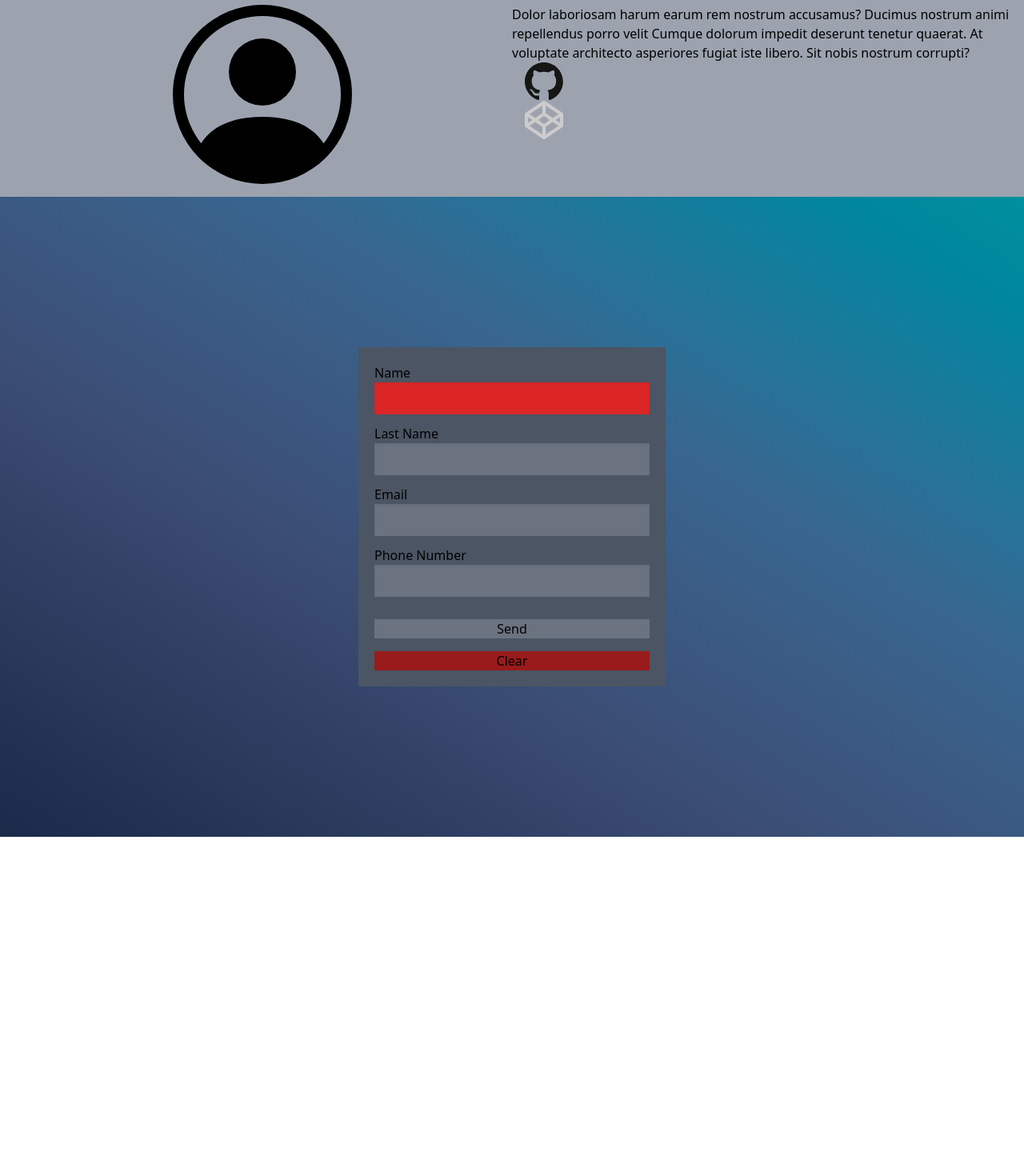
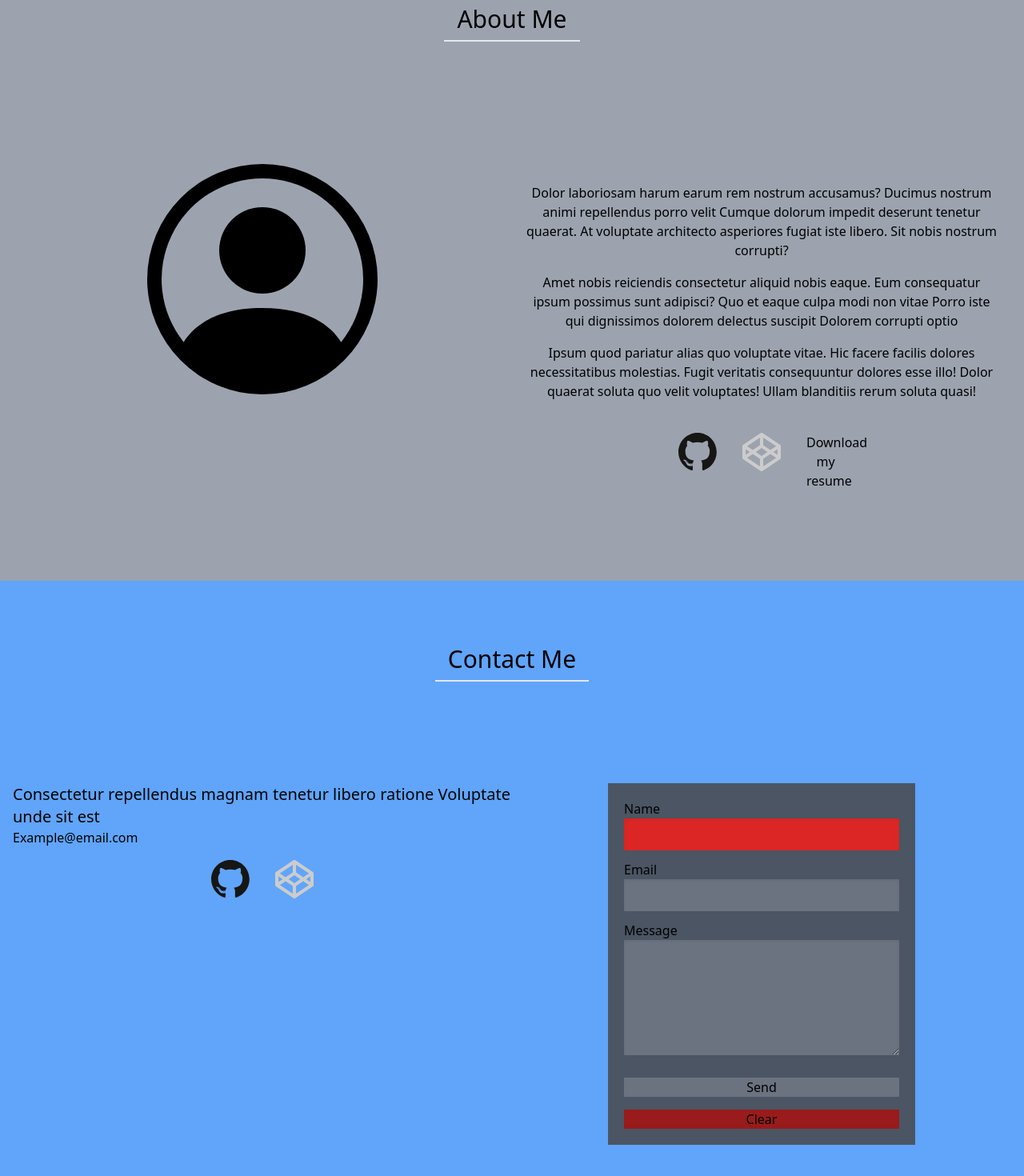
Before and after one commit to Andresser17/andresser17.github.io, a React (Create React App) app: page / in a window 1280 px wide. Shown: the part 1674-3144 px from the top of the page at 80% size. Before the commit the page ends 2720 px from the top, so only its background shows below. Built offline with nearby package versions, Linux system fonts and the light colour scheme.

Commit message:
Modify About section and added Contact Section

```diff
--- a/src/About.js
+++ b/src/About.js
@@ -4,25 +4,36 @@ import codepenIcon from "./codepen-icon.svg";
 
 function About() {
   return (
-    <section className="flex p-4 bg-gray-400">
-      <div className="w-1/2 author-pic">
-        <img src={authorPic} className="block w-56 m-auto" />
+    <section id="about" className="flex flex-wrap items-start h-screen px-4 py-16 bg-gray-400">
+      <div className="flex justify-center w-full p-4 mb-20">
+        <h2 className="px-4 pb-2 text-3xl text-center border-b-2">About Me</h2>
       </div>
-      <div id="author-descrip" className="w-1/2">
-        <div>
-          <p>
+      <div className="w-1/2">
+        <img src={authorPic} className="block m-auto w-72" />
+      </div>
+      <div className="w-1/2 text-center">
+        <div className="p-4">
+          <p className="py-2">
             Dolor laboriosam harum earum rem nostrum accusamus? Ducimus nostrum
             animi repellendus porro velit Cumque dolorum impedit deserunt
             tenetur quaerat. At voluptate architecto asperiores fugiat iste
             libero. Sit nobis nostrum corrupti?
           </p>
+          <p className="py-2">
+            Amet nobis reiciendis consectetur aliquid nobis eaque. Eum consequatur ipsum possimus sunt adipisci? Quo et eaque culpa modi non vitae Porro iste qui dignissimos dolorem delectus suscipit Dolorem corrupti optio
+          </p>
+          <p className="py-2">Ipsum quod pariatur alias quo voluptate vitae. Hic facere facilis dolores necessitatibus molestias. Fugit veritatis consequuntur dolores esse illo! Dolor quaerat soluta quo velit voluptates! Ullam blanditiis rerum soluta quasi!</p>
         </div>
-        <div>
+        <div className="flex justify-center p-4">
           <a href="#32" className="block w-12 h-12 mx-4">
             <img src={githubIcon} className="max-w-full max-h-full" />
           </a>
           <a href="#" className="block w-12 h-12 mx-4">
             <img src={codepenIcon} className="max-w-full max-h-full" />
+          </a>
+
+          <a href="#" className="block w-12 h-12 mx-4">
+            <p>Download my resume</p>
           </a>
         </div>
       </div>
--- a/src/App.js
+++ b/src/App.js
@@ -3,8 +3,7 @@ import "./App.css";
 import Header from "./Header";
 import Work from "./Work";
 import About from "./About";
-// Change Form to Contact
-import Form from "./Form";
+import Contact from "./Contact";
 
 function App() {
   return (
@@ -13,7 +12,7 @@ function App() {
       <main>
         <Work />
         <About />
-        <Form />
+        <Contact />
       </main>
     </div>
   );
--- /dev/null
+++ b/src/Contact.js
@@ -0,0 +1,85 @@
+import { useState /*useEffect*/ } from "react";
+import githubIcon from "./github-icon-1.svg";
+import codepenIcon from "./codepen-icon.svg";
+
+function FormTextarea(props) {
+  const [color, setColor] = useState("bg-gray-500");
+
+  if (props.color !== color && props.color) {
+    setColor(props.color);
+  }
+
+  return <textarea className={`p-2 mb-3 shadow-inner h-36 ${color}`}></textarea>;
+}
+
+function FormInput(props) {
+  const [color, setColor] = useState("bg-gray-500");
+
+  if (props.color !== color && props.color) {
+    setColor(props.color);
+  }
+
+  return <input className={`p-2 mb-3 shadow-inner ${color}`} />;
+}
+
+function FormButton(props) {
+  const [color, setColor] = useState("bg-gray-500");
+
+  if (props.color !== color && props.color) {
+    setColor(props.color);
+  }
+
+  return <button className={`mt-4 ${color}`}>{props.text}</button>;
+}
+
+function Form() {
+  return (
+    <form className="p-5 bg-gray-600 w-80 md:w-96 grid grid-col-12">
+      <label>Name</label>
+      <FormInput color="bg-red-600" />
+
+      <label>Email</label>
+      <FormInput />
+      <label>Message</label>
+      <FormTextarea />
+
+      <FormButton text="Send" />
+      <FormButton color="bg-red-800" text="Clear" />
+    </form>
+  );
+}
+
+function Contact() {
+  return (
+    <section
+      id="contact"
+      className="flex flex-wrap items-start h-screen px-4 py-16 bg-blue-400"
+    >
+      <div className="flex justify-center w-full p-4 mb-20">
+        <h2 className="px-4 pb-2 text-3xl text-center border-b-2">
+          Contact Me
+        </h2>
+      </div>
+      <div className="w-1/2">
+        <h3 className="text-xl">
+          Consectetur repellendus magnam tenetur libero ratione Voluptate unde
+          sit est
+        </h3>
+        <span>Example@email.com</span>
+        <div className="flex justify-center p-4">
+          <a href="#32" className="block w-12 h-12 mx-4">
+            <img src={githubIcon} className="max-w-full max-h-full" />
+          </a>
+          <a href="#" className="block w-12 h-12 mx-4">
+            <img src={codepenIcon} className="max-w-full max-h-full" />
+          </a>
+        </div>
+      </div>
+      <div className="flex justify-center w-1/2">
+        <Form />
+      </div>
+    </section>
+  );
+}
+
+export default Contact;
--- a/src/Form.js
+++ /dev/null
@@ -1,46 +0,0 @@
-import { useState, /*useEffect*/ } from "react";
-
-function FormInput(props) {
-  const [color, setColor] = useState("bg-gray-500");
-
-  if (props.color !== color && props.color) {
-    setColor(props.color)
-  }
-
-  return <input className={`p-2 mb-3 shadow-inner ${color}`} />;
-}
-
-function FormButton(props) {
-  const [color, setColor] = useState("bg-gray-500");
-
-  if (props.color !== color && props.color) {
-    setColor(props.color)
-  }
-
-  return (
-    <button className={`mt-4 ${color}`}>{props.text}</button>
-  );
-}
-
-function Form() {
-  return (
-    <div className="flex flex-col items-center justify-center h-screen px-4 cont-blue-gradient">
-      <form className="p-5 bg-gray-600 w-80 md:w-96 grid grid-col-12">
-        <label>Name</label>
-        <FormInput color="bg-red-600" />
-
-        <label>Last Name</label>
-        <FormInput />
-
-        <label>Email</label>
-        <FormInput />
-        <label>Phone Number</label>
-        <FormInput />
-        <FormButton text="Send" />
-        <FormButton color="bg-red-800" text="Clear" />
-      </form>
-    </div>
-  );
-}
-
-export default Form;
--- a/src/Header.js
+++ b/src/Header.js
@@ -26,7 +26,7 @@ function MenuList(props) {
 function Header() {
   const [selected, setSelected] = useState("home");
   return (
-    <header>
+    <header id="home">
       <div id="top-panel" className="absolute flex items-center justify-between w-full h-20 px-4 text-white bg-black border-b border-blue-600 bg-opacity-30">
         <div className="logo">
           <h1 className="text-2xl text-center">Alejandro Serrano</h1>
--- a/src/Work.js
+++ b/src/Work.js
@@ -22,11 +22,11 @@ function ExtendedCard(props) {
 
 function Card(props) {
   return (
-    <article className="w-full">
-      <div className="w-full h-56">
+    <article className="w-full h-full">
+      <div className="w-full h-3/4">
         <img src={slide} className="w-full h-full" />
       </div>
-      <div className="flex items-center justify-center w-full h-10 py-8 bg-green-300">
+      <div className="flex items-center justify-center w-full bg-green-300 h-1/4">
         <span>{props.text}</span>
       </div>
     </article>
@@ -35,7 +35,7 @@ function Card(props) {
 
 function Work() {
   return (
-    <section className="w-full grid grid-cols-3">
+    <section id="work" className="w-full h-screen grid grid-cols-3">
       <Card text="MODERN HTML & CSS FROM THE BEGINNING" />
       <Card text="MODERN HTML & CSS FROM THE BEGINNING" />
       <Card text="MODERN HTML & CSS FROM THE BEGINNING" />
```
